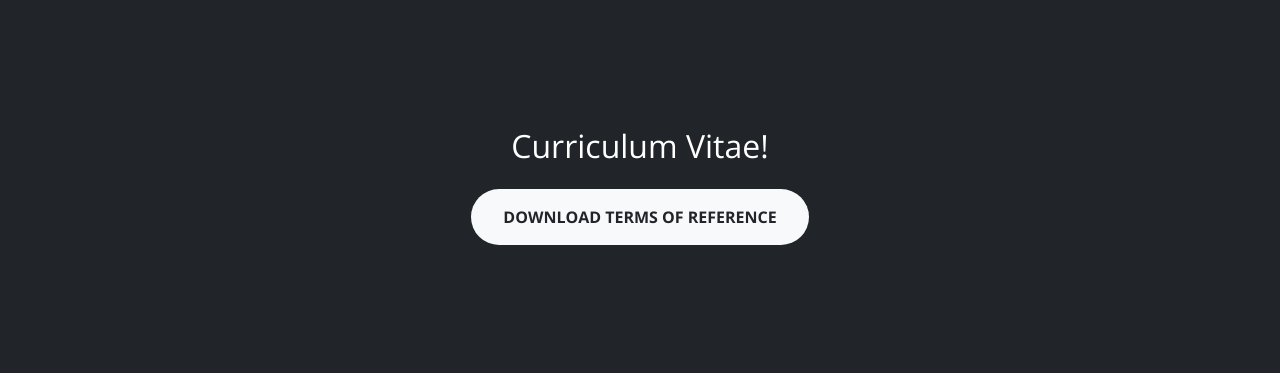
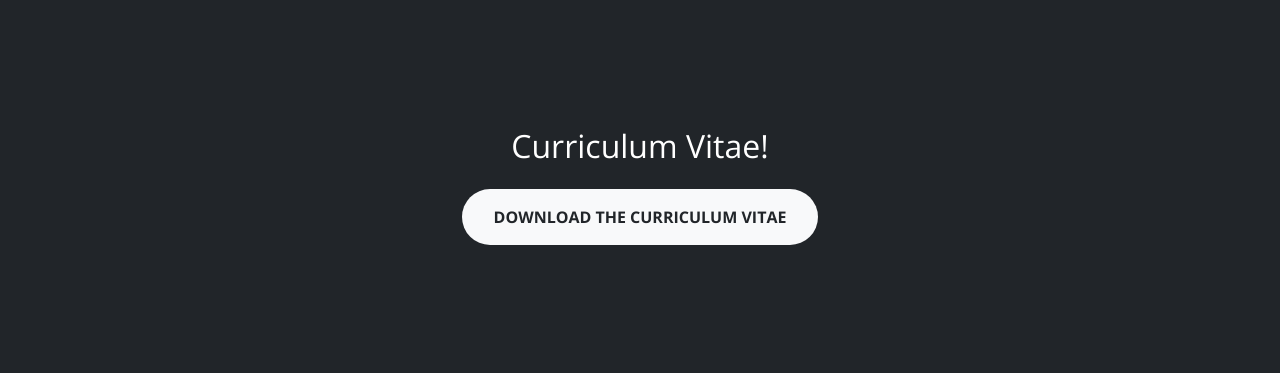
Before and after one commit to januariocosta84/wecreateapp, a Django app: page /inventory/ in a window 1280 px wide. Shown: the part 2165-2544 px from the top of the page. Run offline with Django 3.2, Linux system fonts and the light colour scheme; some libraries are stand-ins or nearby versions.

Commit message:
make it better

```diff
--- a/inventory/templates/index.html
+++ b/inventory/templates/index.html
@@ -291,7 +291,7 @@
       <div class="container text-center">
         <h2 class="mb-4">Curriculum Vitae!</h2>
         <!--<a class="btn btn-light btn-xl sr-button" href="http://startbootstrap.com/template-overviews/creative/">Download Now!</a>-->
-        <a class="btn btn-light btn-xl sr-button" href="{%static 'documents/Avizu-Vaga_Autoridade-Tributaria-AT.pdf' %}">Download Terms of Reference</a>
+        <a class="btn btn-light btn-xl sr-button" href="{%static 'documents/Avizu-Vaga_Autoridade-Tributaria-AT.pdf' %}">Download the Curriculum vitae</a>
       </div>
     </section>
 
```
